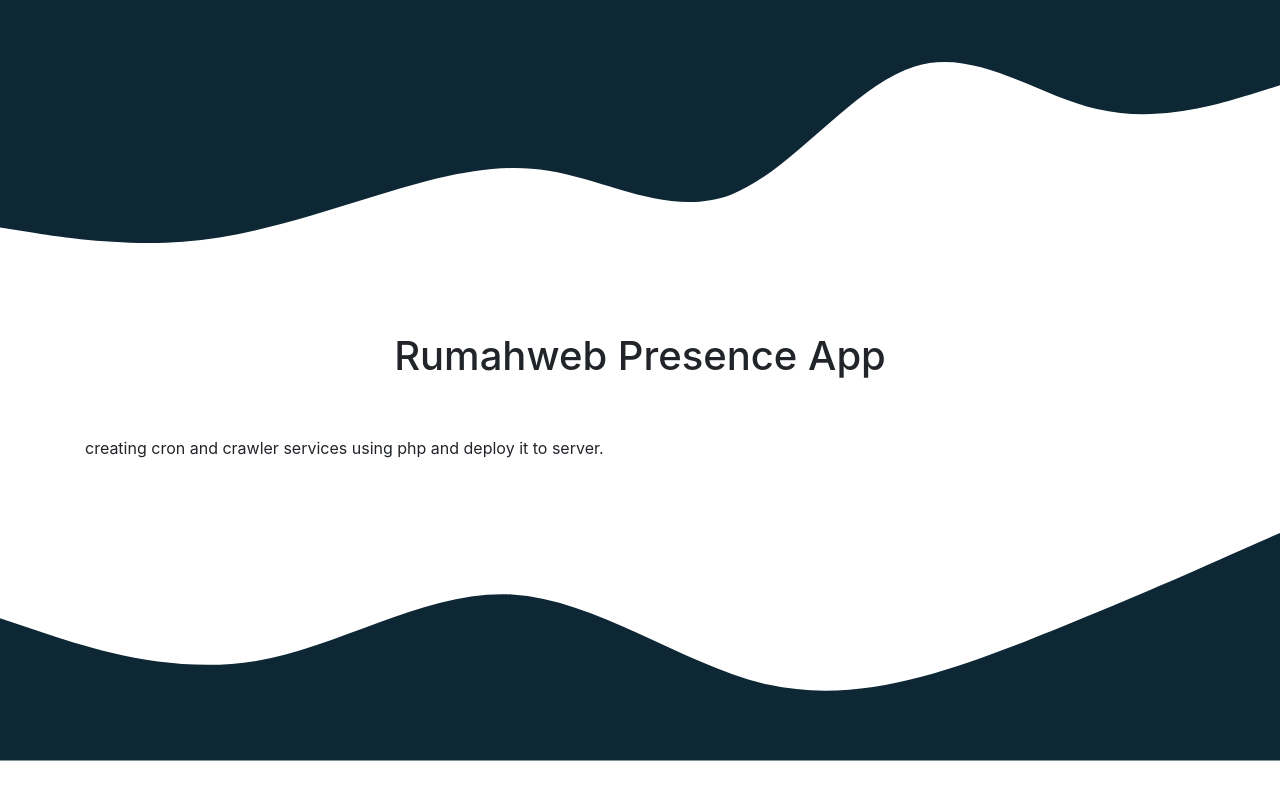
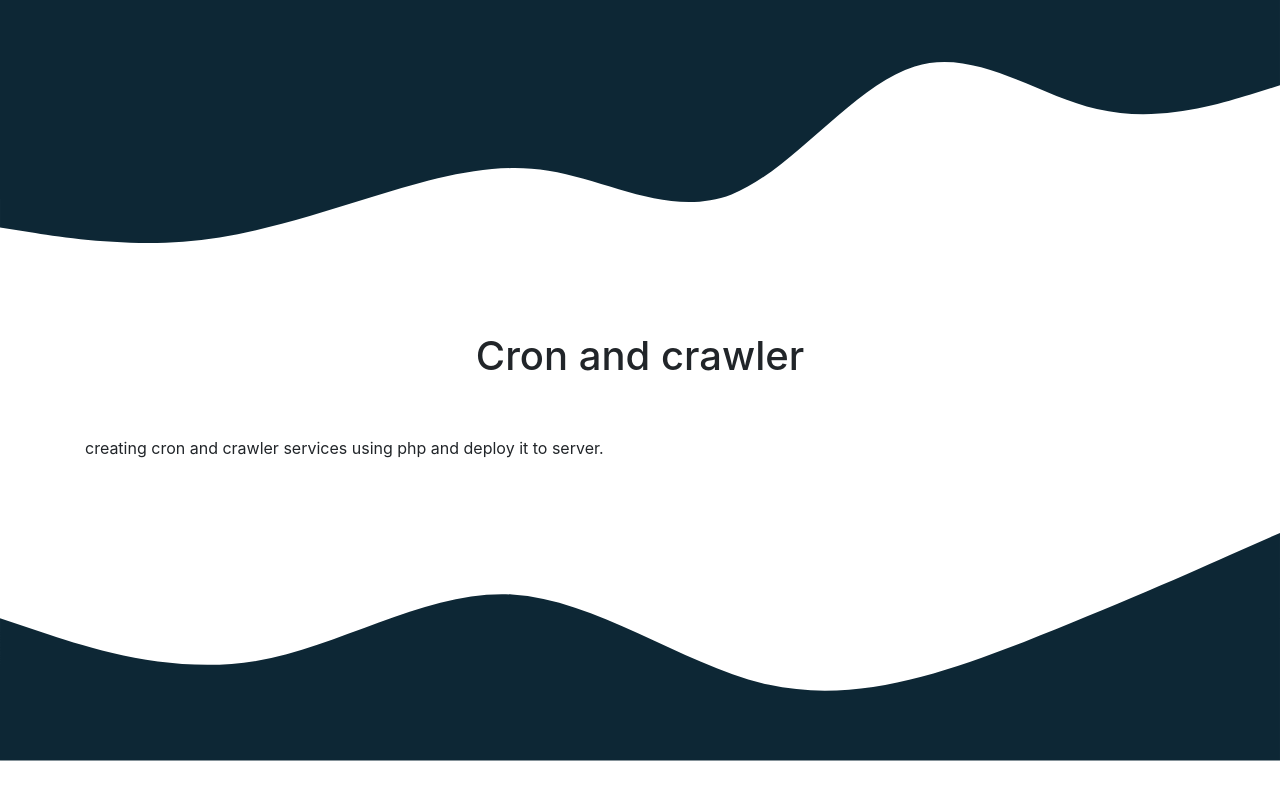
Before and after one commit to ARIFCAHYO09/ARIFCAHYO09.github.io, a plain HTML site: page cron.html in a window 1280 px wide. Drawn offline with Linux system fonts and the light colour scheme.

Commit message:
fix wrong title cron and crawler

```diff
--- a/cron.html
+++ b/cron.html
@@ -11,7 +11,7 @@
 	<svg xmlns="http://www.w3.org/2000/svg" viewBox="0 0 1440 320">
 		<path fill="#0d2735" fill-opacity="1" d="M0,256L34.3,261.3C68.6,267,137,277,206,272C274.3,267,343,245,411,224C480,203,549,181,617,192C685.7,203,754,245,823,218.7C891.4,192,960,96,1029,74.7C1097.1,53,1166,107,1234,122.7C1302.9,139,1371,117,1406,106.7L1440,96L1440,0L1405.7,0C1371.4,0,1303,0,1234,0C1165.7,0,1097,0,1029,0C960,0,891,0,823,0C754.3,0,686,0,617,0C548.6,0,480,0,411,0C342.9,0,274,0,206,0C137.1,0,69,0,34,0L0,0Z"></path>
 	  </svg>
-	<h1 class="text-center"><br>Rumahweb Presence App</h1>
+	<h1 class="text-center"><br>Cron and crawler</h1>
 	<br>
 
 	<br>
```
